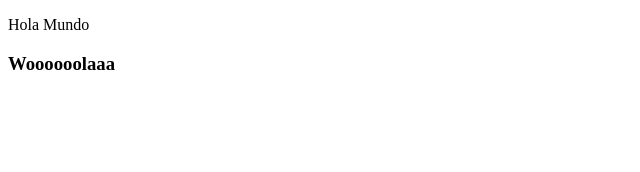
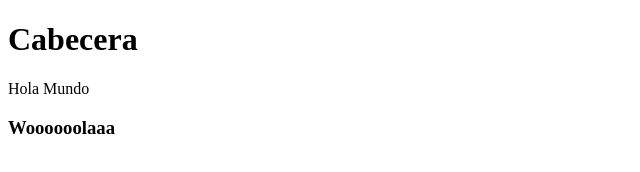
Before and after one commit to jvidal1986/inicioGithub, a plain HTML site: page index.html in a window 1280 px wide. Shown: the whole page, without its empty margins (0-640 px from the left). Drawn offline with Linux system fonts and the light colour scheme.

Commit message:
desarrollo iniciado

```diff
--- a/index.html
+++ b/index.html
@@ -3,10 +3,14 @@
 <html>
 
 <head>
-
+    <title>Prueba Web</title>
 </head>
 
 <body>
+    <header>
+        <h1>Cabecera </h1>
+
+    </header>
     <p>Hola Mundo</p>
     <h3>Woooooolaaa</h3>
 </body>
```
